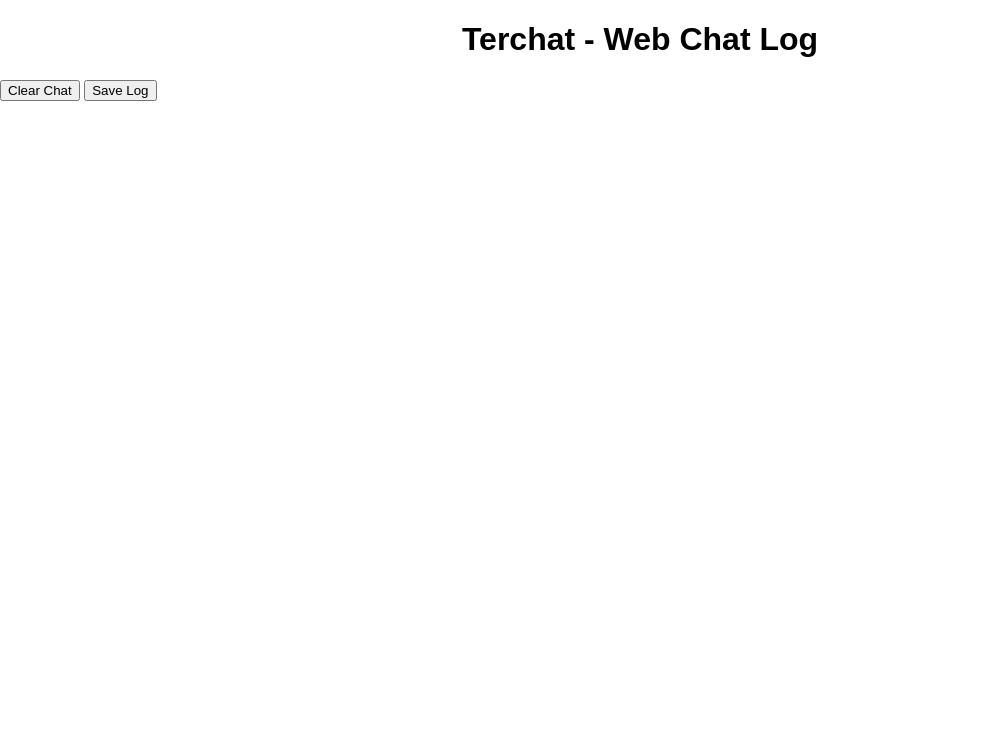
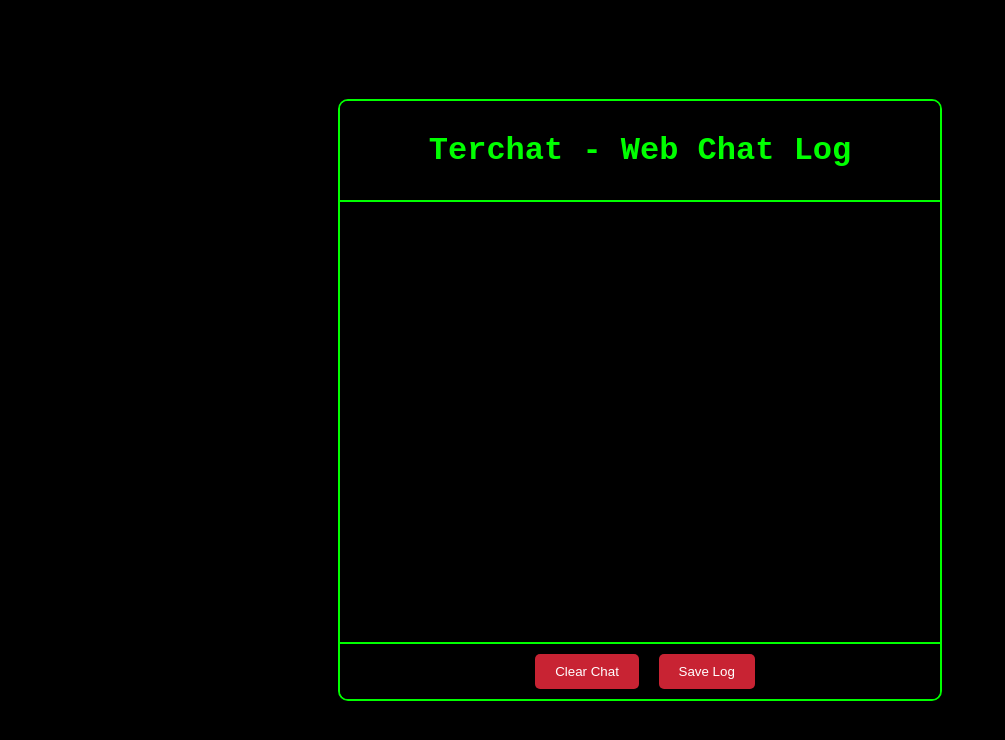
Before and after one commit to strangedreamer4/m-iplog, a plain HTML site: page index.html in a window 1280 px wide. Shown: the whole page, without its empty margins (0-1005 px from the left). Drawn offline with nearby package versions, Linux system fonts and the light colour scheme; no server answers.

Commit message:
Update styles.css

```diff
--- a/styles.css
+++ b/styles.css
@@ -1,30 +1,79 @@
 body {
-    font-family: Arial, sans-serif;
+    font-family: 'Courier New', Courier, monospace;
+    background-color: #000;
+    color: #0f0;
+    display: flex;
+    justify-content: center;
+    align-items: center;
+    height: 100vh;
     margin: 0;
-    padding: 0;
 }
 
-.container {
-    max-width: 800px;
-    margin: 20px auto;
-    padding: 20px;
-    border: 1px solid #ccc;
-    border-radius: 5px;
-    box-shadow: 0 2px 4px rgba(0, 0, 0, 0.1);
+.chat-container {
+    width: 100%;
+    max-width: 600px;
+    background-color: #000;
+    border: 2px solid #0f0;
+    border-radius: 10px;
+    overflow: hidden;
 }
 
-h1 {
+.chat-header {
+    background-color: #000;
+    color: #0f0;
+    padding: 10px 20px;
     text-align: center;
+    border-bottom: 2px solid #0f0;
 }
 
-ul {
-    list-style-type: none;
-    padding: 0;
+.chat-messages {
+    height: 400px;
+    overflow-y: auto;
+    padding: 20px;
+    background-color: #000;
 }
 
-li {
+.chat-message {
+    padding: 10px;
     margin-bottom: 10px;
+    border-radius: 5px;
+    background-color: #000;
+    border: 1px solid #0f0;
+    color: #0f0;
+}
+
+.chat-controls {
     padding: 10px;
-    border: 1px solid #ccc;
+    border-top: 2px solid #0f0;
+    text-align: center;
+    background-color: #000;
+}
+
+#clear-button,
+#save-log-button {
+    padding: 10px 20px;
+    background-color: #c82333;
+    color: #fff;
+    border: none;
     border-radius: 5px;
+    cursor: pointer;
+    margin-left: 10px;
 }
+
+#clear-button:hover,
+#save-log-button:hover {
+    background-color: #a71d2a;
+}
+
+::-webkit-scrollbar {
+    width: 8px;
+}
+
+::-webkit-scrollbar-thumb {
+    background: #0f0;
+    border-radius: 4px;
+}
+
+::-webkit-scrollbar-track {
+    background: #000;
+}
```
